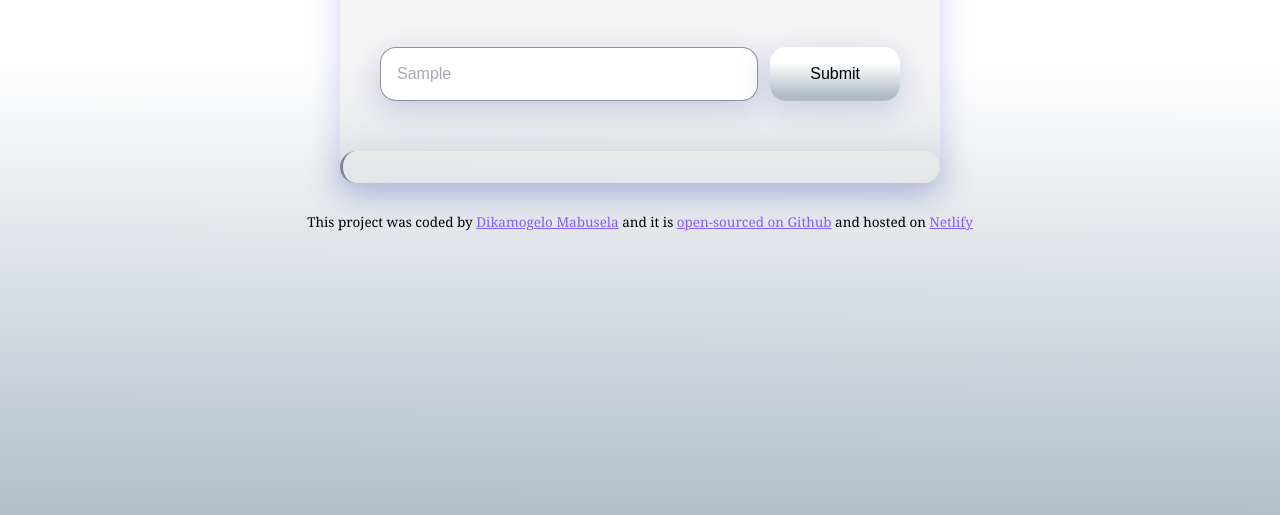
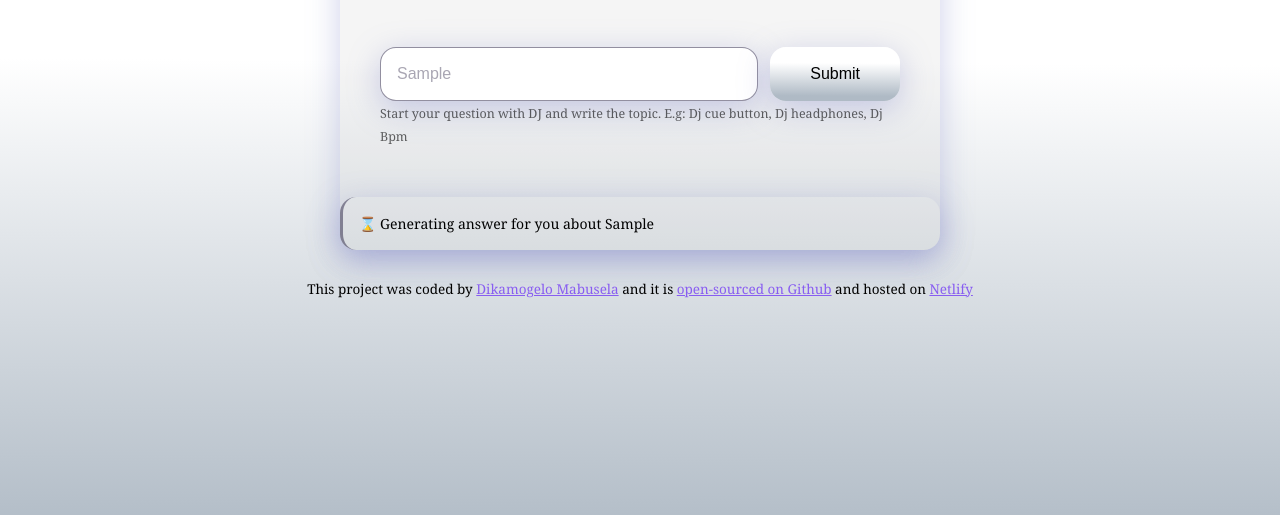
Before and after one commit to DikamogeloM/generator-project, a plain HTML site: page index.html in a window 1280 px wide. Both pictures are taken after typing "Sample" into the empty fields and a click on the input 835 px from the left and 251 px from the top of the page. Shown: the part 177-692 px from the top of the page. Drawn offline with nearby package versions, Linux system fonts and the light colour scheme; no server answers.

Commit message:
Improved the user experience

```diff
--- a/index.html
+++ b/index.html
@@ -14,10 +14,11 @@
         <h1>AI Dj Generator</h1>
       </header>
       <main>
+        <div class="form-container">
           <form id="dj-generator-form">
             <input
               type="text"
-            placeholder="Enter your question (e.g: Dj Cue Button)"
+              placeholder="Enter a question about anything DJ related"
               autofocus
               required
               autocomplete="off"
@@ -26,7 +27,12 @@
             />
             <input type="submit" class="submit-button" />
           </form>
-        <div class="dj-answer" id="dj-answer-generated"></div>
+          <small class="hint"
+            >Start your question with DJ and write the topic. E.g: Dj cue
+            button, Dj headphones, Dj Bpm</small
+          >
+        </div>
+        <div class="dj-answer hidden" id="dj-answer-generated"></div>
       </main>
     </div>
     <footer>
--- a/index.js
+++ b/index.js
@@ -18,9 +18,14 @@ function generateDj(event) {
   let prompt = `Generate a DJ answer ${instructionsInputs.value}`;
   let apiURL = `https://api.shecodes.io/ai/v1/generate?prompt=${prompt}&context=${context}&key=${apiKey}`;
 
+  let djElement = document.querySelector("#dj-answer-generated");
+  djElement.classList.remove("hidden");
+  djElement.innerHTML = `<span class="blink">⌛</span> Generating answer for you about ${instructionsInputs.value}`;
+
   console.log("Generating Dj Answer");
   console.log(`Prompt: ${prompt}`);
   console.log(`Context: ${context}`);
+
   axios.get(apiURL).then(displayDjAnswer);
 }
 
--- a/style.css
+++ b/style.css
@@ -39,11 +39,20 @@ h1 {
   text-align: center;
 }
 
+.form-container {
+  margin-bottom: 30px;
+  border-radius: 16px;
+  padding: 20px 40px;
+}
+
 form {
-  padding: 20px 40px;
-  border-radius: 16px;
   display: flex;
-  margin-bottom: 30px;
+}
+
+.hint {
+  line-height: 1.5;
+  opacity: 0.6;
+  font-size: 12.5px;
 }
 
 .instructions {
@@ -81,8 +90,21 @@ form {
   border-radius: 16px;
 }
 
+.hidden {
+  display: none;
+}
+
 footer {
   text-align: center;
   font-size: 13.5px;
   margin-top: 30px;
 }
+
+@keyframes blink {
+  50% {
+    opacity: 0;
+  }
+}
+.blink {
+  animation: blink 1s step-start 0s infinite;
+}
```
Lines whose indentation alone changed are shown as unchanged.
